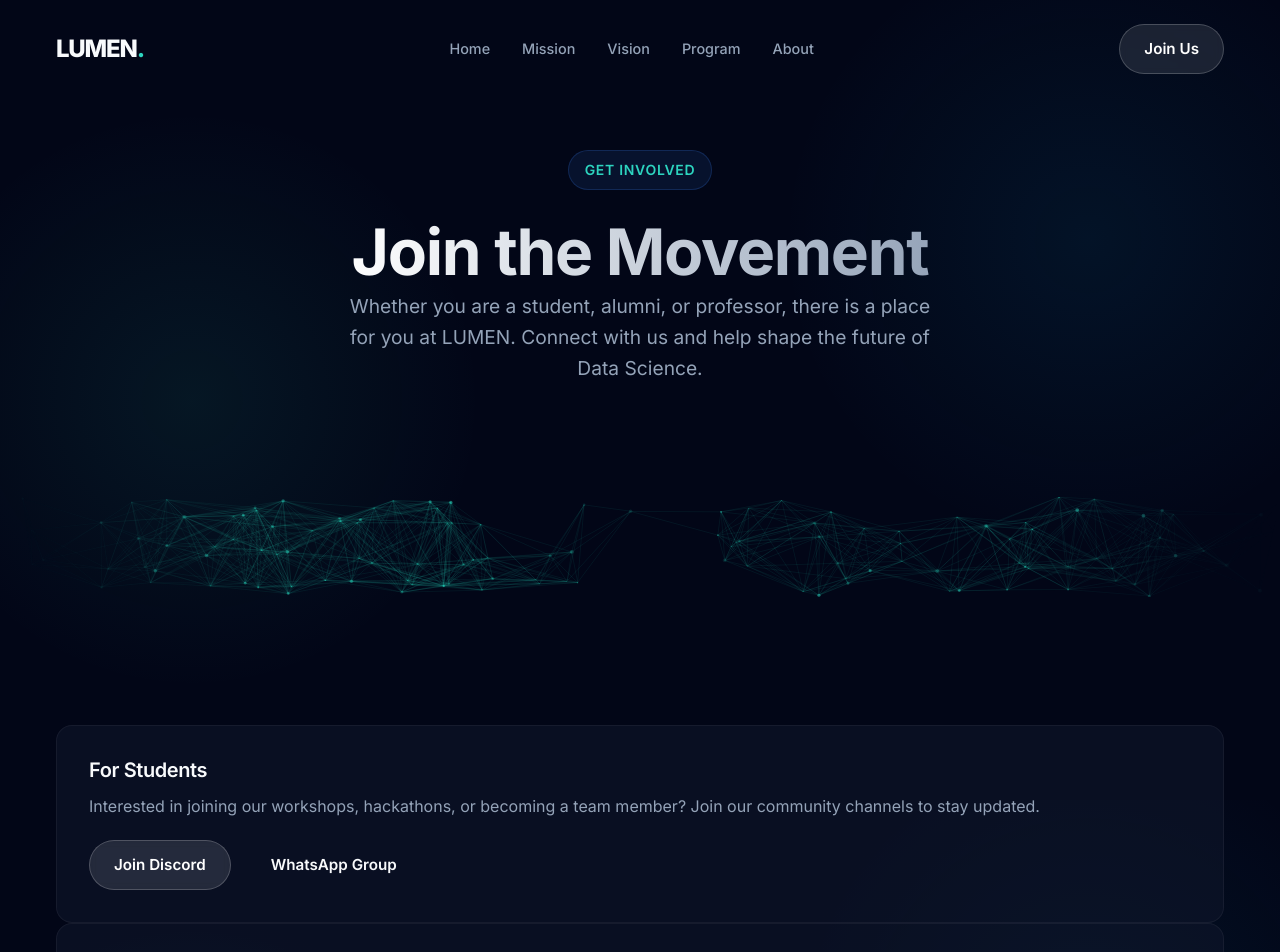
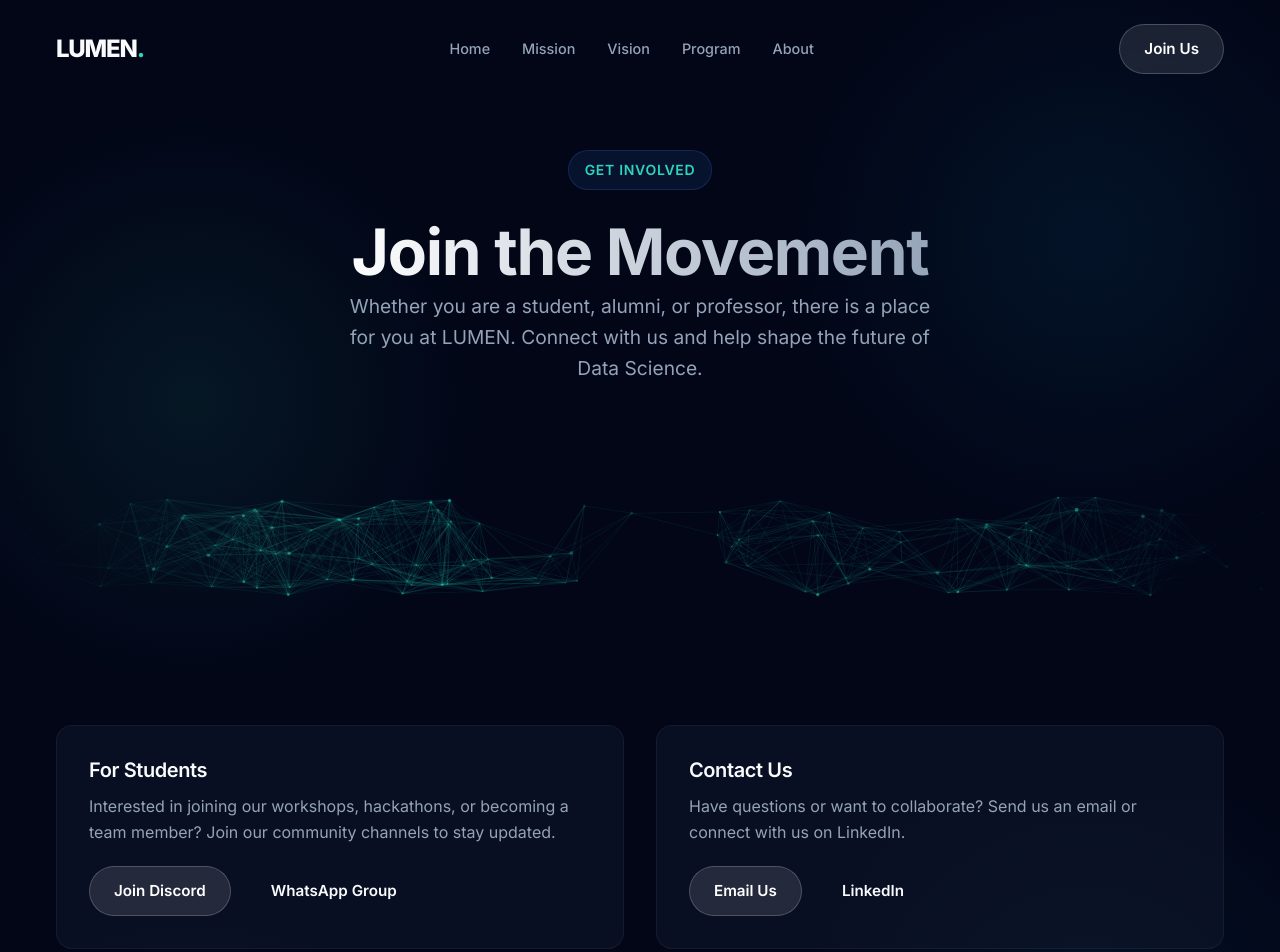
Before and after one commit to leonleidner/LUMEN, a Next.js app: page /join in a window 1280 px wide. Shown: the top 952 px of the page. Built offline with nearby package versions, Linux system fonts and the light colour scheme.

Commit message:
Fix spacing on Join page by adding grid-2 class

```diff
--- a/src/app/globals.css
+++ b/src/app/globals.css
@@ -254,6 +254,12 @@ a {
 }
 
 /* Grid Layouts */
+.grid-2 {
+    display: grid;
+    grid-template-columns: repeat(auto-fit, minmax(300px, 1fr));
+    gap: 2rem;
+}
+
 .grid-3 {
     display: grid;
     grid-template-columns: repeat(auto-fit, minmax(300px, 1fr));
```
